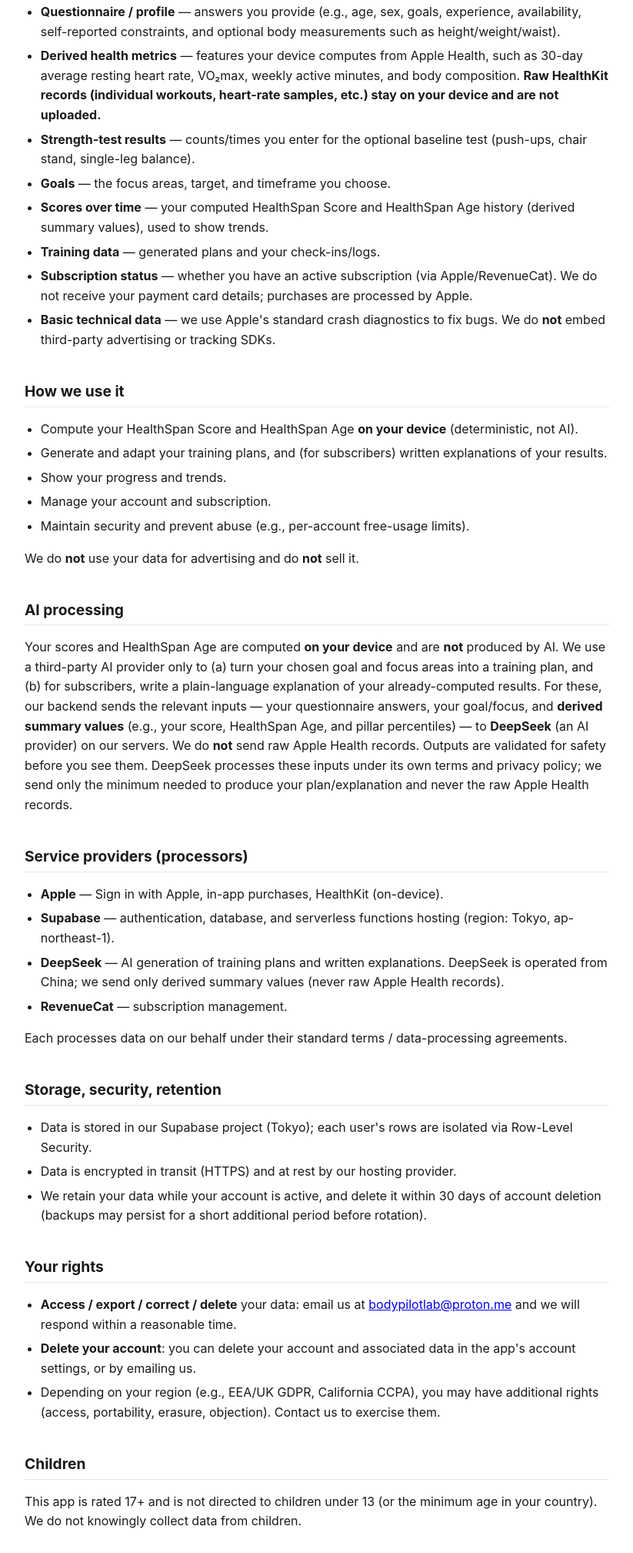
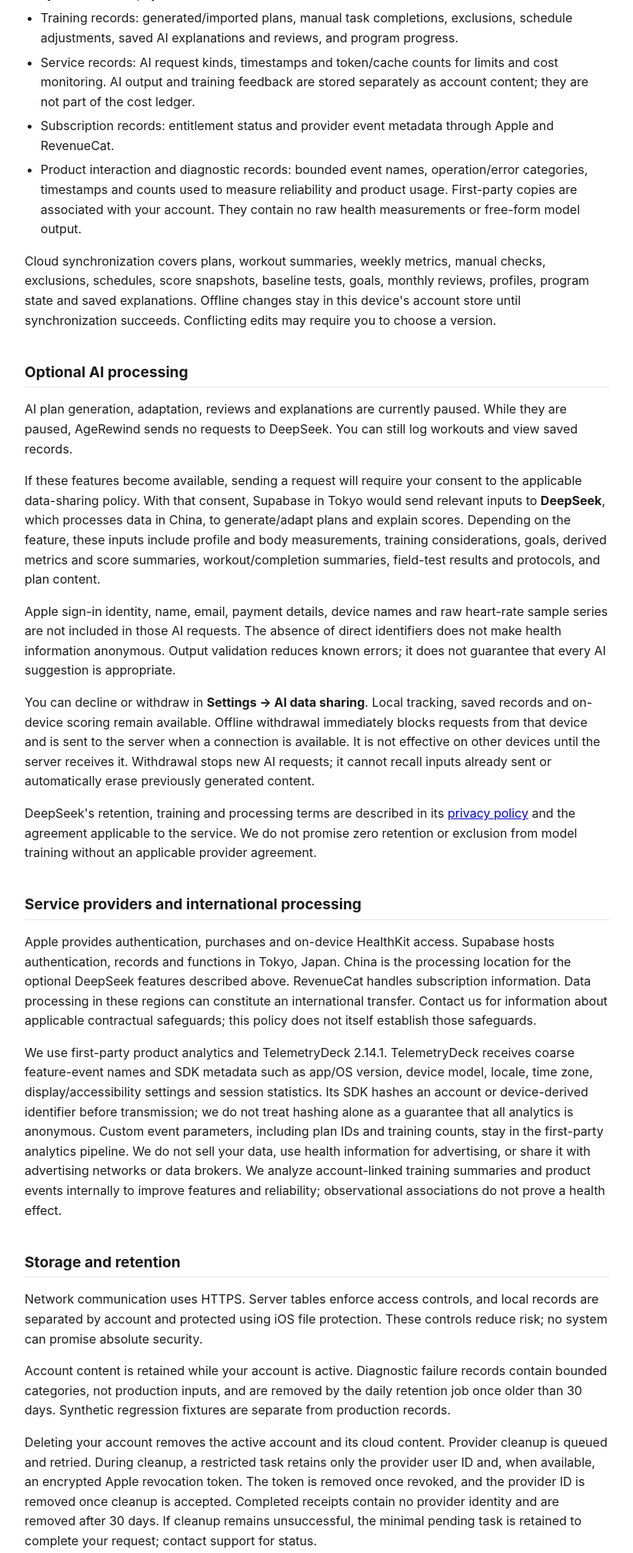
Before and after one commit to l00104000-ui/agerewind-legal, a plain HTML site: page index.html in a window 1280 px wide. Shown: the part 636-2653 px from the top of the page at 77% size, without its empty margins (228-1051 px from the left). Drawn offline with Linux system fonts and the light colour scheme.

Commit message:
Publish the November 19 AgeRewind privacy policy

```diff
--- a/index.html
+++ b/index.html
@@ -24,77 +24,47 @@
 <h1>Privacy Policy</h1>
 <div class="meta">
   <strong>App:</strong> AgeRewind &nbsp;·&nbsp;
-  <strong>Effective date:</strong> 2026-07-02<br>
+  <strong>Effective date:</strong> 2026-11-19<br>
   <strong>Provider:</strong> KAI LI &nbsp;·&nbsp;
   <strong>Contact:</strong> <a href="mailto:bodypilotlab@proton.me">bodypilotlab@proton.me</a> &nbsp;·&nbsp;
   <strong>Governing law:</strong> China
 </div>
 
-<p class="note">This is a plain-language privacy policy reflecting the actual build: on-device deterministic HealthSpan scoring, and a third-party AI provider (DeepSeek) used only for written plans/explanations. AgeRewind is a non-medical wellness app.</p>
-
-<h2>Summary</h2>
-<p>We collect the minimum needed to run a personalized, adaptive fitness experience: your account, your questionnaire answers, your workouts/check-ins, your self-entered strength-test results and goals, and <strong>aggregated</strong> health metrics derived on your device. Your <strong>HealthSpan Score and HealthSpan Age are computed on your device</strong> by a deterministic engine; we store only the resulting summary values, not your raw Apple Health records. We use a third-party AI provider for written explanations and to turn your goal into a plan. We never sell your data.</p>
-
-<h2>What we collect</h2>
+<p>AgeRewind is a non-medical wellness app.</p>
+<h2>What we collect and why</h2>
+<p>Your HealthSpan Score and HealthSpan Age are computed on your device by a deterministic engine. We synchronize account-linked records to provide your training history, restore your progress and adapt your plan. Derived health information remains personal information.</p>
 <ul>
-  <li><strong>Account</strong> — when you sign in with Apple: an Apple user identifier, and your email/name <strong>only if you choose to share them</strong>. We do not receive your Apple password.</li>
-  <li><strong>Questionnaire / profile</strong> — answers you provide (e.g., age, sex, goals, experience, availability, self-reported constraints, and optional body measurements such as height/weight/waist).</li>
-  <li><strong>Derived health metrics</strong> — features your device computes from Apple Health, such as 30-day average resting heart rate, VO₂max, weekly active minutes, and body composition. <strong>Raw HealthKit records (individual workouts, heart-rate samples, etc.) stay on your device and are not uploaded.</strong></li>
-  <li><strong>Strength-test results</strong> — counts/times you enter for the optional baseline test (push-ups, chair stand, single-leg balance).</li>
-  <li><strong>Goals</strong> — the focus areas, target, and timeframe you choose.</li>
-  <li><strong>Scores over time</strong> — your computed HealthSpan Score and HealthSpan Age history (derived summary values), used to show trends.</li>
-  <li><strong>Training data</strong> — generated plans and your check-ins/logs.</li>
-  <li><strong>Subscription status</strong> — whether you have an active subscription (via Apple/RevenueCat). We do not receive your payment card details; purchases are processed by Apple.</li>
-  <li><strong>Basic technical data</strong> — we use Apple's standard crash diagnostics to fix bugs. We do <strong>not</strong> embed third-party advertising or tracking SDKs.</li>
+<li>Account: your Apple sign-in identifier and the name/email you choose to share. We do not receive your Apple password or payment card details.</li>
+<li>Profile and goals: age, sex, body measurements, experience, availability, equipment, training considerations and targets you enter.</li>
+<li>Health and fitness summaries: derived heart/fitness metrics and score history, entered weekly metrics, field-test results, dates, styles and protocols.</li>
+<li><strong>Per-workout summaries</strong>: a stable workout identifier for deduplication, activity category/type, start/end time and duration. These are individual workout summaries, not merely weekly totals. Raw heart-rate samples, workout routes and device names are not included in the cloud synchronization payload.</li>
+<li>Training records: generated/imported plans, manual task completions, exclusions, schedule adjustments, saved AI explanations and reviews, and program progress.</li>
+<li>Service records: AI request kinds, timestamps and token/cache counts for limits and cost monitoring. AI output and training feedback are stored separately as account content; they are not part of the cost ledger.</li>
+<li>Subscription records: entitlement status and provider event metadata through Apple and RevenueCat.</li>
+<li>Product interaction and diagnostic records: bounded event names, operation/error categories, timestamps and counts used to measure reliability and product usage. First-party copies are associated with your account. They contain no raw health measurements or free-form model output.</li>
 </ul>
-
-<h2>How we use it</h2>
-<ul>
-  <li>Compute your HealthSpan Score and HealthSpan Age <strong>on your device</strong> (deterministic, not AI).</li>
-  <li>Generate and adapt your training plans, and (for subscribers) written explanations of your results.</li>
-  <li>Show your progress and trends.</li>
-  <li>Manage your account and subscription.</li>
-  <li>Maintain security and prevent abuse (e.g., per-account free-usage limits).</li>
-</ul>
-<p>We do <strong>not</strong> use your data for advertising and do <strong>not</strong> sell it.</p>
-
-<h2>AI processing</h2>
-<p>Your scores and HealthSpan Age are computed <strong>on your device</strong> and are <strong>not</strong> produced by AI. We use a third-party AI provider only to (a) turn your chosen goal and focus areas into a training plan, and (b) for subscribers, write a plain-language explanation of your already-computed results. For these, our backend sends the relevant inputs — your questionnaire answers, your goal/focus, and <strong>derived summary values</strong> (e.g., your score, HealthSpan Age, and pillar percentiles) — to <strong>DeepSeek</strong> (an AI provider) on our servers. We do <strong>not</strong> send raw Apple Health records. Outputs are validated for safety before you see them. DeepSeek processes these inputs under its own terms and privacy policy; we send only the minimum needed to produce your plan/explanation and never the raw Apple Health records.</p>
-
-<h2>Service providers (processors)</h2>
-<ul>
-  <li><strong>Apple</strong> — Sign in with Apple, in-app purchases, HealthKit (on-device).</li>
-  <li><strong>Supabase</strong> — authentication, database, and serverless functions hosting (region: Tokyo, ap-northeast-1).</li>
-  <li><strong>DeepSeek</strong> — AI generation of training plans and written explanations. DeepSeek is operated from China; we send only derived summary values (never raw Apple Health records).</li>
-  <li><strong>RevenueCat</strong> — subscription management.</li>
-</ul>
-<p>Each processes data on our behalf under their standard terms / data-processing agreements.</p>
-
-<h2>Storage, security, retention</h2>
-<ul>
-  <li>Data is stored in our Supabase project (Tokyo); each user's rows are isolated via Row-Level Security.</li>
-  <li>Data is encrypted in transit (HTTPS) and at rest by our hosting provider.</li>
-  <li>We retain your data while your account is active, and delete it within 30 days of account deletion (backups may persist for a short additional period before rotation).</li>
-</ul>
-
-<h2>Your rights</h2>
-<ul>
-  <li><strong>Access / export / correct / delete</strong> your data: email us at <a href="mailto:bodypilotlab@proton.me">bodypilotlab@proton.me</a> and we will respond within a reasonable time.</li>
-  <li><strong>Delete your account</strong>: you can delete your account and associated data in the app's account settings, or by emailing us.</li>
-  <li>Depending on your region (e.g., EEA/UK GDPR, California CCPA), you may have additional rights (access, portability, erasure, objection). Contact us to exercise them.</li>
-</ul>
-
-<h2>Children</h2>
-<p>This app is rated 17+ and is not directed to children under 13 (or the minimum age in your country). We do not knowingly collect data from children.</p>
-
-<h2>International transfers</h2>
-<p>Data is processed and stored in Japan (Supabase, Tokyo) and processed by DeepSeek in China. If you use the app from the EEA/UK, these are international transfers; we rely on the providers' contractual safeguards.</p>
-
-<h2>Changes</h2>
-<p>We may update this policy; we will post the new effective date here and, for material changes, notify you in-app.</p>
-
-<h2>Contact</h2>
-<p><a href="mailto:bodypilotlab@proton.me">bodypilotlab@proton.me</a> · KAI LI</p>
-
+<p>Cloud synchronization covers plans, workout summaries, weekly metrics, manual checks, exclusions, schedules, score snapshots, baseline tests, goals, monthly reviews, profiles, program state and saved explanations. Offline changes stay in this device&#x27;s account store until synchronization succeeds. Conflicting edits may require you to choose a version.</p>
+<h2>Optional AI processing</h2>
+<p>AI plan generation, adaptation, reviews and explanations are currently paused. While they are paused, AgeRewind sends no requests to DeepSeek. You can still log workouts and view saved records.</p>
+<p>If these features become available, sending a request will require your consent to the applicable data-sharing policy. With that consent, Supabase in Tokyo would send relevant inputs to <strong>DeepSeek</strong>, which processes data in China, to generate/adapt plans and explain scores. Depending on the feature, these inputs include profile and body measurements, training considerations, goals, derived metrics and score summaries, workout/completion summaries, field-test results and protocols, and plan content.</p>
+<p>Apple sign-in identity, name, email, payment details, device names and raw heart-rate sample series are not included in those AI requests. The absence of direct identifiers does not make health information anonymous. Output validation reduces known errors; it does not guarantee that every AI suggestion is appropriate.</p>
+<p>You can decline or withdraw in <strong>Settings → AI data sharing</strong>. Local tracking, saved records and on-device scoring remain available. Offline withdrawal immediately blocks requests from that device and is sent to the server when a connection is available. It is not effective on other devices until the server receives it. Withdrawal stops new AI requests; it cannot recall inputs already sent or automatically erase previously generated content.</p>
+<p>DeepSeek&#x27;s retention, training and processing terms are described in its <a href="https://cdn.deepseek.com/policies/en-US/deepseek-privacy-policy.html">privacy policy</a> and the agreement applicable to the service. We do not promise zero retention or exclusion from model training without an applicable provider agreement.</p>
+<h2>Service providers and international processing</h2>
+<p>Apple provides authentication, purchases and on-device HealthKit access. Supabase hosts authentication, records and functions in Tokyo, Japan. China is the processing location for the optional DeepSeek features described above. RevenueCat handles subscription information. Data processing in these regions can constitute an international transfer. Contact us for information about applicable contractual safeguards; this policy does not itself establish those safeguards.</p>
+<p>We use first-party product analytics and TelemetryDeck 2.14.1. TelemetryDeck receives coarse feature-event names and SDK metadata such as app/OS version, device model, locale, time zone, display/accessibility settings and session statistics. Its SDK hashes an account or device-derived identifier before transmission; we do not treat hashing alone as a guarantee that all analytics is anonymous. Custom event parameters, including plan IDs and training counts, stay in the first-party analytics pipeline. We do not sell your data, use health information for advertising, or share it with advertising networks or data brokers. We analyze account-linked training summaries and product events internally to improve features and reliability; observational associations do not prove a health effect.</p>
+<h2>Storage and retention</h2>
+<p>Network communication uses HTTPS. Server tables enforce access controls, and local records are separated by account and protected using iOS file protection. These controls reduce risk; no system can promise absolute security.</p>
+<p>Account content is retained while your account is active. Diagnostic failure records contain bounded categories, not production inputs, and are removed by the daily retention job once older than 30 days. Synthetic regression fixtures are separate from production records.</p>
+<p>Deleting your account removes the active account and its cloud content. Provider cleanup is queued and retried. During cleanup, a restricted task retains only the provider user ID and, when available, an encrypted Apple revocation token. The token is removed once revoked, and the provider ID is removed once cleanup is accepted. Completed receipts contain no provider identity and are removed after 30 days. If cleanup remains unsuccessful, the minimal pending task is retained to complete your request; contact support for status.</p>
+<p>TelemetryDeck analytics follow its <a href="https://telemetrydeck.com/docs/guides/privacy-faq/">retention policy</a>, which currently specifies no guaranteed deletion date for cold-storage events. Our account-deletion queue does not erase TelemetryDeck event storage; contact support about previously transmitted analytics.</p>
+<p>Provider backups and legally required transaction records follow their applicable retention schedules. We do not claim that all backup copies or Apple transaction records disappear immediately.</p>
+<h2>Your choices and account deletion</h2>
+<p>You can review, correct and delete records in the app and withdraw AI sharing. To request account deletion, access, export, correction or assistance, email <a href="mailto:bodypilotlab@proton.me">bodypilotlab@proton.me</a>. We will respond within a reasonable time. Depending on your region, you may have additional rights, including portability, erasure and objection.</p>
+<p>Use <strong>Settings → Delete account</strong> to erase your account. Apple may ask you to authenticate again so we can obtain and revoke a token. If automatic revocation is unavailable, the app explicitly links to <a href="https://support.apple.com/en-us/102571">Apple&#x27;s manual revocation instructions</a>; this does not prevent deletion of your account data. RevenueCat deletion is asynchronous and retried until the provider accepts the request. We distinguish provider acceptance from completion of all external copies.</p>
+<p><strong>Account deletion does not cancel an Apple subscription.</strong> Manage or cancel it through the App Store. Apple may retain purchase records for financial/legal obligations. On the device that performs deletion, we remove the local account store, cached preferences, widget data and account notifications. Offline copies on other devices require those devices to reconnect or be erased.</p>
+<h2>Children and changes</h2>
+<p>This service is not directed to children under 13 or the applicable minimum age in your region. We do not knowingly collect data from children. Contact us if a child&#x27;s data was submitted. We will post the effective date of changes here and notify you in the app of material changes. Material changes to AI recipients, regions or data scope require a new in-app policy decision before further AI requests.</p>
+<p>For privacy questions or regional data rights, contact <a href="mailto:bodypilotlab@proton.me">bodypilotlab@proton.me</a>.</p>
 </body>
 </html>
```
